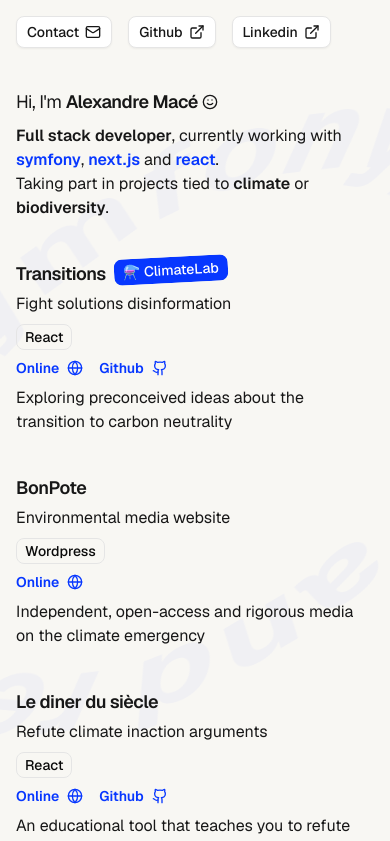
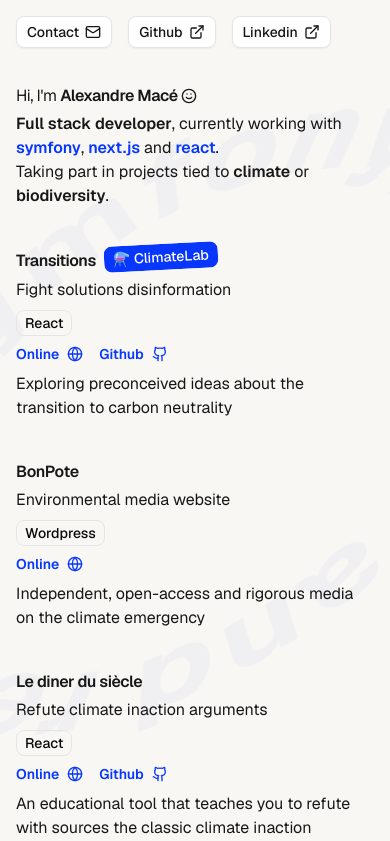
Before and after one commit to alexandre-mace/portfolio, a Next.js app: page / in a window 390 px wide. Shown: the top 841 px of the page. Built offline with nearby package versions, Linux system fonts and the light colour scheme.

Commit message:
feat: adjust font sizes and spacings

```diff
--- a/app/page.tsx
+++ b/app/page.tsx
@@ -13,7 +13,7 @@
         <Introduction />
 
         <section>
-          <ul className="space-y-10 md:space-y-20">
+          <ul className="space-y-10 md:space-y-16">
             {projects.map((project, index) => (
               <ProjectCard key={index} project={project} />
             ))}
--- a/components/Introduction.tsx
+++ b/components/Introduction.tsx
@@ -9,8 +9,8 @@
   ]
 
   return (
-    <section id="introduction">
-      <div className="text-lg md:text-xl mb-2 md:mb-4 leading-tighter tracking-tight">
+    <section id="introduction" className={"space-y-2 md:space-y-4"}>
+      <div className="text-base md:text-lg leading-none tracking-tight">
         Hi, I&apos;m <h1 className="inline font-semibold">Alexandre Macé <Smile className={"inline -mt-0.5 h-4 w-4"}/></h1>
       </div>
       <div className="text-base">
--- a/components/ProjectCard.tsx
+++ b/components/ProjectCard.tsx
@@ -31,7 +31,7 @@
   return (
     <li>
         <div className="flex items-center gap-2 mb-1">
-          <h3 className="text-lg font-semibold tracking-tight leading-tighter">
+          <h3 className="md:text-lg font-semibold tracking-tight leading-tighter">
             {project.title}
           </h3>
           {project.isClimateLab && (
```
